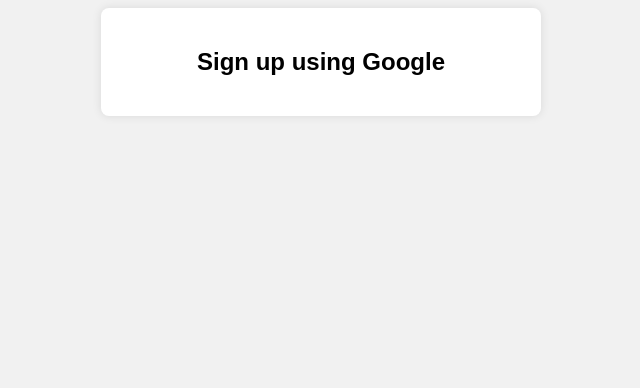
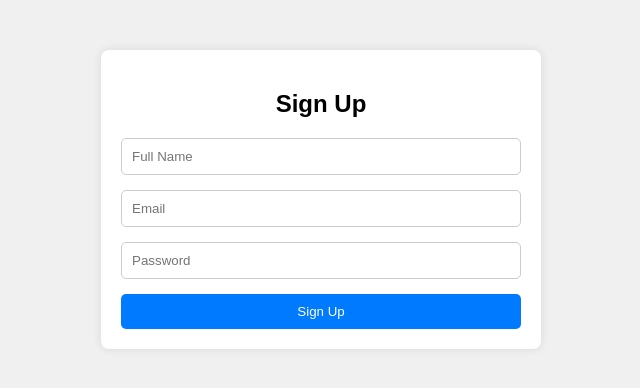
Before and after one commit to rachitpoudel101/Lugga_COllab, a PHP site: page /Html/login.html in a window 1280 px wide. Shown: the top 388 px of the page, without its empty margins (319-959 px from the left). Run offline with PHP 8.4, Linux system fonts and the light colour scheme; some libraries are stand-ins or nearby versions.

Commit message:
cahnge in the sign up page and add the php database server connection.

```diff
--- a/Css/login.css
+++ b/Css/login.css
@@ -1,27 +1,40 @@
 body {
   font-family: Arial, sans-serif;
-    background-color: #f1f1f1;
+  margin: 0;
+  padding: 0;
+  background-color: #f0f0f0;
 }
-
 .container {
   max-width: 400px;
-    margin: 0 auto;
+  margin: 50px auto;
   padding: 20px;
   background-color: #fff;
   border-radius: 8px;
   box-shadow: 0 0 10px rgba(0, 0, 0, 0.1);
 }
-
 h2 {
   text-align: center;
   margin-bottom: 20px;
 }
-
-  .g-signin2 {
-    margin: 0 auto;
-    display: block;
+input[type="text"],
+input[type="email"],
+input[type="password"] {
+  width: 100%;
+  padding: 10px;
+  margin-bottom: 15px;
+  border: 1px solid #ccc;
+  border-radius: 5px;
+  box-sizing: border-box;
 }
-
-  #userInfo {
-    margin-top: 20px;
+input[type="submit"] {
+  width: 100%;
+  padding: 10px;
+  background-color: #007bff;
+  border: none;
+  border-radius: 5px;
+  color: #fff;
+  cursor: pointer;
 }
+input[type="submit"]:hover {
+  background-color: #0056b3;
+}
--- a/Html/login.html
+++ b/Html/login.html
@@ -1,18 +1,20 @@
 <!DOCTYPE html>
 <html lang="en">
 <head>
-  <meta charset="UTF-8">
-  <meta name="viewport" content="width=device-width, initial-scale=1.0">
-  <title>Google Sign-In Demo</title>
-  <link rel="stylesheet" href="../Css/login.css">
-  <script src="https://apis.google.com/js/platform.js" async defer></script>
+<meta charset="UTF-8">
+<meta name="viewport" content="width=device-width, initial-scale=1.0">
+<title>Sign Up</title>
+<link rel="stylesheet" href="../Css/login.css">
 </head>
 <body>
-  <div class="container">
-    <h2>Sign up using Google</h2>
-    <div class="g-signin2" data-onsuccess="onSignIn" data-theme="dark"></div>
-    <div id="userInfo"></div>
-  </div>
-  <script src="../Script/login.js"></script>
+<div class="container">
+  <h2>Sign Up</h2>
+  <form action="signup.php" method="post">
+    <input type="text" name="fullname" placeholder="Full Name" required>
+    <input type="email" name="email" placeholder="Email" required>
+    <input type="password" name="password" placeholder="Password" required>
+    <input type="submit" value="Sign Up">
+  </form>
+</div>
 </body>
 </html>
```
Also changed, not shown: Luga.md (deleted, +0 -1 lines), PHP/signup.php (added, +32 -0 lines). Lines whose indentation alone changed are shown as unchanged.
